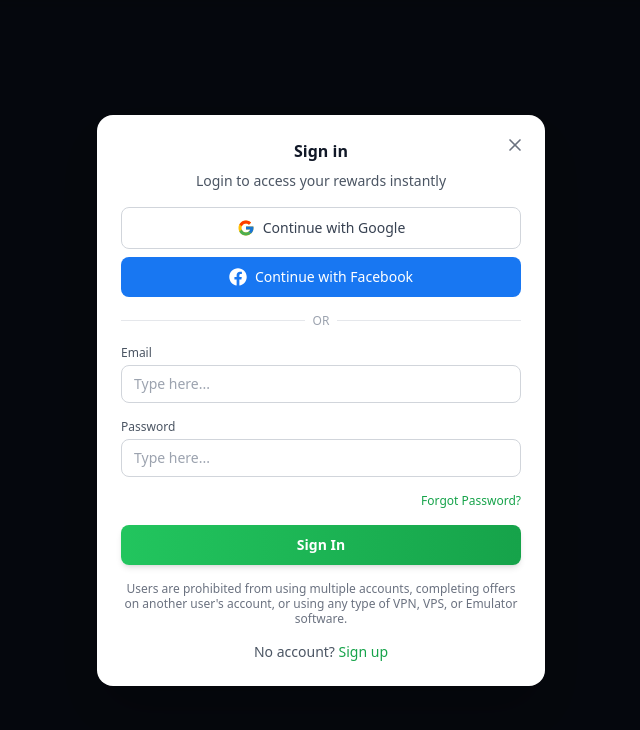
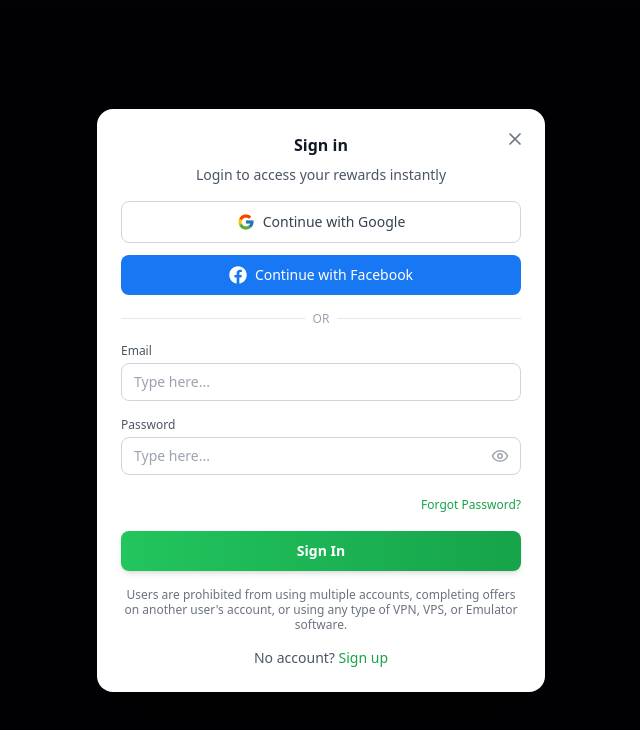
Before and after one commit to tool63/cashin, a Next.js app: page /login in a window 1280 px wide. Shown: the top 730 px of the page, without its empty margins (319-959 px from the left). Built offline with nearby package versions, Linux system fonts and the light colour scheme.

Commit message:
Update page.tsx

```diff
--- a/app/(auth)/login/page.tsx
+++ b/app/(auth)/login/page.tsx
@@ -2,13 +2,16 @@
 
 import React, { useState } from "react";
 import Link from "next/link";
+import SeoEngine from "@/components/seo/SeoEngine";
+import AuthLayout from "../layout";
+import SocialButtons from "../SocialButtons";
+import CloseButton from "@/components/ui/CloseButton";
 import { motion } from "framer-motion";
-import { FcGoogle } from "react-icons/fc";
-import { FaFacebook } from "react-icons/fa";
-import CloseButton from "@/components/ui/CloseButton";
+import { Eye, EyeOff } from "lucide-react";
 
 export default function LoginPage() {
   const [form, setForm] = useState({ email: "", password: "" });
+  const [showPassword, setShowPassword] = useState(false);
 
   const handleChange = (e: React.ChangeEvent<HTMLInputElement>) => {
     setForm({ ...form, [e.target.name]: e.target.value });
@@ -20,10 +23,15 @@ export default function LoginPage() {
   };
 
   return (
+    <AuthLayout>
+      <SeoEngine
+        title="Login - Cashog"
+        description="Login to your Cashog account and continue earning rewards instantly."
+      />
+
       <motion.div
         initial={{ opacity: 0, scale: 0.95 }}
         animate={{ opacity: 1, scale: 1 }}
-      exit={{ opacity: 0, scale: 0.95 }}
         transition={{ duration: 0.2 }}
         className="bg-white dark:bg-[#0b0e1a] rounded-2xl shadow-2xl overflow-hidden relative"
       >
@@ -38,32 +46,19 @@ export default function LoginPage() {
             Login to access your rewards instantly
           </p>
 
-        {/* Social Buttons */}
-        <div className="space-y-2">
-          <button className="w-full flex items-center justify-center gap-2 py-2.5 px-4 rounded-lg border border-gray-300 dark:border-gray-600 bg-white dark:bg-[#0b0e1a] hover:bg-gray-50 dark:hover:bg-gray-800 transition-colors text-sm">
-            <FcGoogle size={18} />
-            <span className="font-medium text-gray-700 dark:text-gray-300">
-              Continue with Google
-            </span>
-          </button>
-
-          <button className="w-full flex items-center justify-center gap-2 py-2.5 px-4 rounded-lg bg-[#1877F2] hover:bg-[#1666d9] transition-colors text-sm">
-            <FaFacebook size={18} className="text-white" />
-            <span className="font-medium text-white">
-              Continue with Facebook
-            </span>
-          </button>
-        </div>
+          {/* Social login */}
+          <SocialButtons />
 
           {/* OR Divider */}
           <div className="flex items-center gap-2 my-4">
             <div className="flex-1 border-t border-gray-200 dark:border-gray-800"></div>
-          <span className="text-xs text-gray-400">OR</span>
+            <span className="text-xs text-gray-400 dark:text-gray-500">OR</span>
             <div className="flex-1 border-t border-gray-200 dark:border-gray-800"></div>
           </div>
 
           {/* Form */}
           <form onSubmit={handleSubmit} className="space-y-4">
+            {/* Email Input */}
             <div>
               <label className="block text-xs font-medium text-gray-600 dark:text-gray-400 mb-1">
                 Email
@@ -75,32 +70,49 @@ export default function LoginPage() {
                 onChange={handleChange}
                 required
                 placeholder="Type here..."
-              className="w-full px-3 py-2 text-sm rounded-lg border border-gray-300 dark:border-gray-600 bg-white dark:bg-[#070A14] text-gray-900 dark:text-white focus:outline-none focus:ring-2 focus:ring-green-500"
+                className="w-full px-3 py-2 text-sm rounded-lg border border-gray-300 dark:border-gray-600 bg-white dark:bg-[#070A14] text-gray-900 dark:text-white focus:outline-none focus:ring-2 focus:ring-green-500 dark:focus:ring-green-400"
               />
             </div>
 
+            {/* Password Input */}
             <div>
               <label className="block text-xs font-medium text-gray-600 dark:text-gray-400 mb-1">
                 Password
               </label>
+              <div className="relative">
                 <input
-              type="password"
+                  type={showPassword ? "text" : "password"}
                   name="password"
                   value={form.password}
                   onChange={handleChange}
                   required
                   placeholder="Type here..."
-              className="w-full px-3 py-2 text-sm rounded-lg border border-gray-300 dark:border-gray-600 bg-white dark:bg-[#070A14] text-gray-900 dark:text-white focus:outline-none focus:ring-2 focus:ring-green-500"
+                  className="w-full px-3 py-2 pr-10 text-sm rounded-lg border border-gray-300 dark:border-gray-600 bg-white dark:bg-[#070A14] text-gray-900 dark:text-white focus:outline-none focus:ring-2 focus:ring-green-500 dark:focus:ring-green-400"
                 />
+                <button
+                  type="button"
+                  onClick={() => setShowPassword(!showPassword)}
+                  className="absolute right-3 top-1/2 -translate-y-1/2 text-gray-400 dark:text-gray-500 hover:text-green-500 dark:hover:text-green-400"
+                >
+                  {showPassword ? <EyeOff size={18} /> : <Eye size={18} />}
+                </button>
+              </div>
             </div>
 
-          <Link href="/reset" className="block text-xs text-green-600 hover:underline text-right">
+            {/* Forgot Password */}
+            <div className="text-right">
+              <Link
+                href="/reset"
+                className="text-xs text-green-600 dark:text-green-400 hover:underline"
+              >
                 Forgot Password?
               </Link>
+            </div>
 
+            {/* Login Button */}
             <button
               type="submit"
-            className="w-full py-2.5 px-4 rounded-lg bg-gradient-to-r from-green-500 to-green-600 hover:from-green-600 hover:to-green-700 text-white font-semibold text-sm transition-colors shadow-md"
+              className="w-full py-2.5 px-4 rounded-lg bg-gradient-to-r from-green-500 to-green-600 hover:from-green-600 hover:to-green-700 dark:from-green-600 dark:to-green-700 dark:hover:from-green-700 dark:hover:to-green-800 text-white font-semibold text-sm transition-colors shadow-md"
             >
               Sign In
             </button>
@@ -114,11 +126,15 @@ export default function LoginPage() {
           {/* Signup Link */}
           <div className="text-center text-sm text-gray-600 dark:text-gray-400 mt-4">
             <span>No account? </span>
-          <Link href="/signup" className="text-green-600 hover:underline font-medium">
+            <Link
+              href="/signup"
+              className="font-medium text-green-600 dark:text-green-400 hover:underline"
+            >
               Sign up
             </Link>
           </div>
         </div>
       </motion.div>
+    </AuthLayout>
   );
 }
```
Lines whose indentation alone changed are shown as unchanged.
